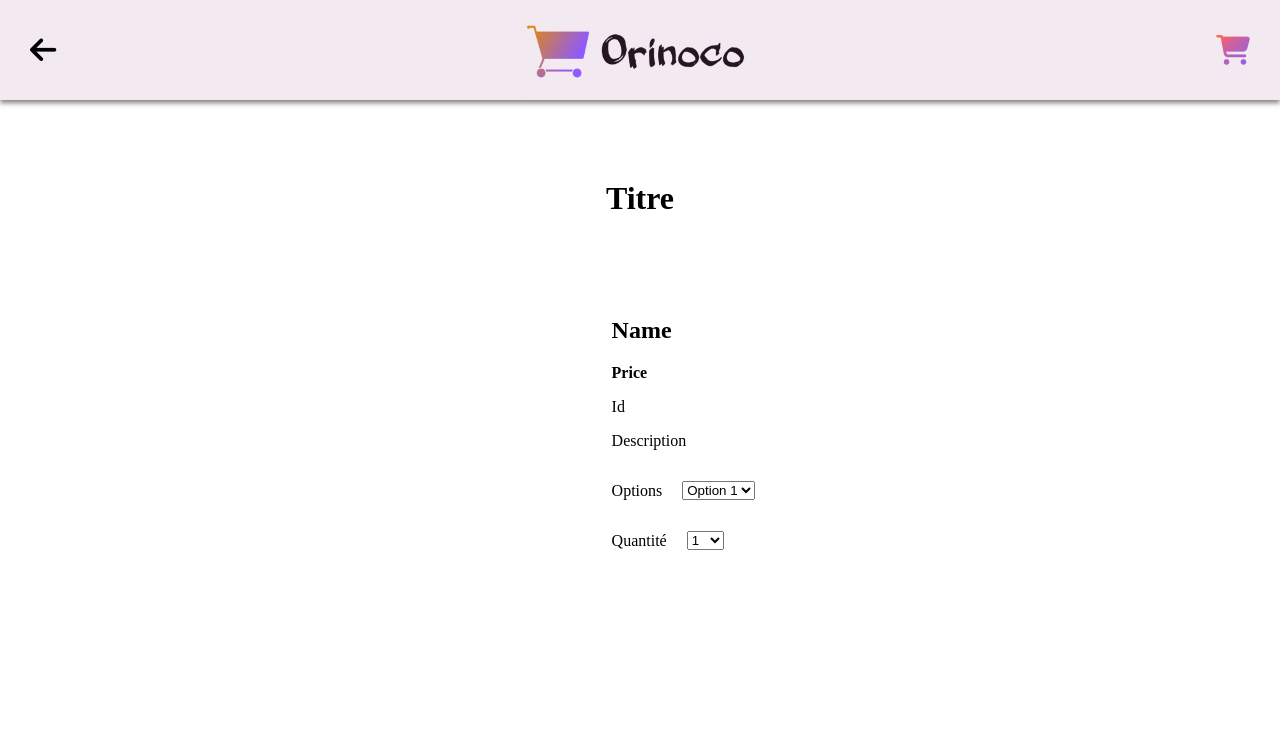
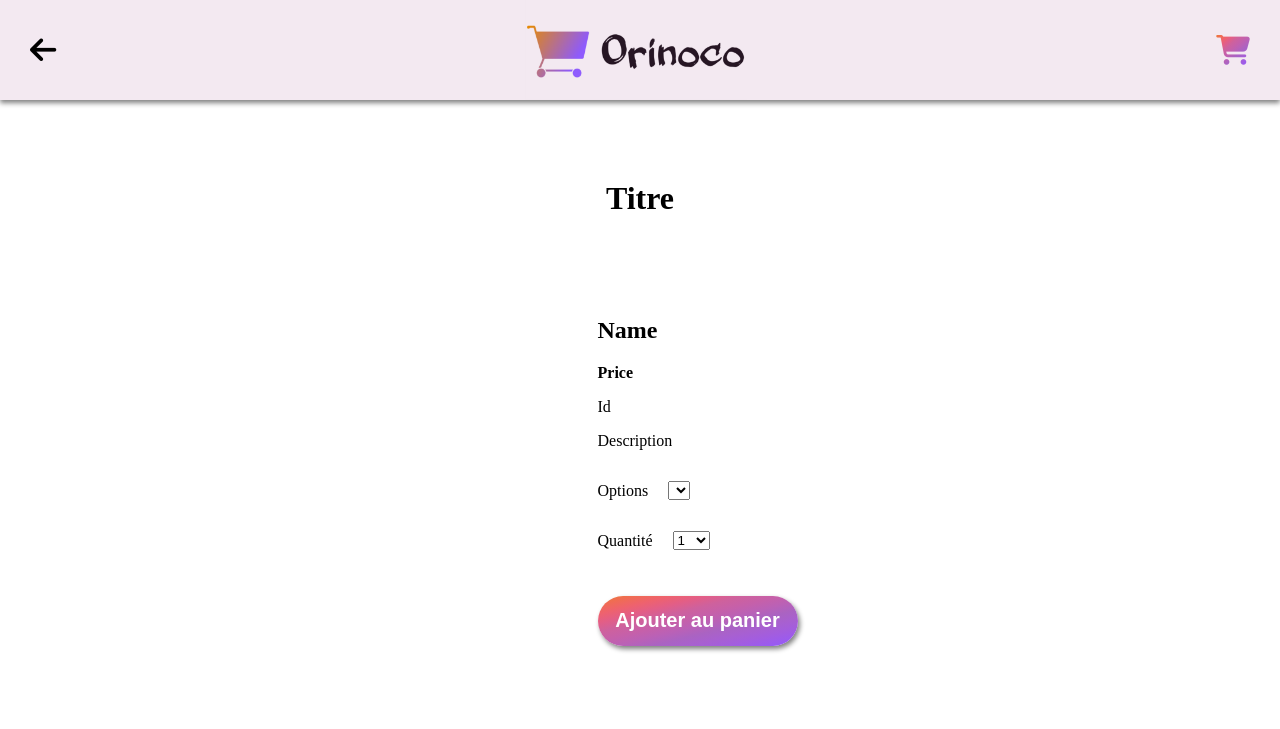
Before and after one commit to Laeti-LA/LaetitiaAillaud_5_23022021, a website: page pages/products.html in a window 1280 px wide. Drawn offline with Linux system fonts and the light colour scheme; no server answers.

Commit message:
Page produit : Ajout bouton

```diff
--- a/css/style.css
+++ b/css/style.css
@@ -137,6 +137,12 @@ a{
     color: black;
 }
 
+button{
+    text-decoration: none;
+    outline: none;
+    border: none;
+}
+
 /* PAGE PRODUIT */
 
 .bold{
@@ -166,7 +172,7 @@ a{
 }
 
 .product__container{
-    width: 75%;
+    max-width: 400px;
 }
 
 @media screen and (min-width: 992px){
@@ -190,3 +196,23 @@ a{
     align-items: center;
     column-gap: 20px;
 }
+
+/* Bouton ajout au panier */
+.product__button{
+    margin-top: 30px;
+    margin-bottom: 80px;
+    height: 50px;
+    width: 200px;
+    border-radius: 25px;
+    color: white;
+    font-size: 20px;
+    background: linear-gradient(to right bottom, #ea7c37, #f06c53, #ee626e, #e25e87, #ce619d, #c660a9, #ba61b6, #aa63c2, #a860d0, #a35dde, #9b5bee, #8f5bfe);
+    box-shadow: 2px 3px 5px grey;
+    transform: scale(1);
+    transition: all 400ms;
+}
+
+.product__button:hover{
+    box-shadow: 3px 5px 5px grey;
+    transform: scale(1.1);
+}
--- a/pages/products.html
+++ b/pages/products.html
@@ -46,9 +46,9 @@
                             <p>Options</p>
                             <label id="product__option">
                                 <select id="product__option--selector">
-                                    <option id="product__option--one">Option 1</option>
-                                    <option id="product__option--two">Option 2</option>
-                                    <option id="product__option--three">Option 3</option>
+                                    <option id="product__option--one"></option>
+                                    <option id="product__option--two"></option>
+                                    <option id="product__option--three"></option>
                                 </select>
                             </label>
                         </div>
@@ -70,6 +70,9 @@
                             </label>
                         </div>
                     </div>
+                    <div class="product__add-to-cart">
+                        <button class="product__button bold">Ajouter au panier</button>
+                    </div>
                 </div>
             </section>
         </main>
```
